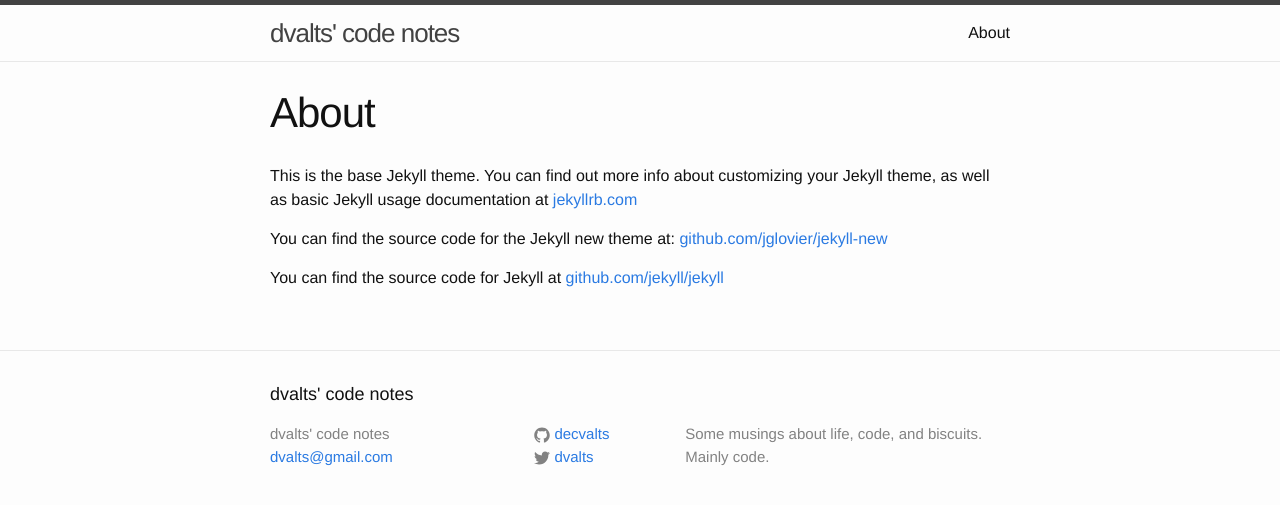
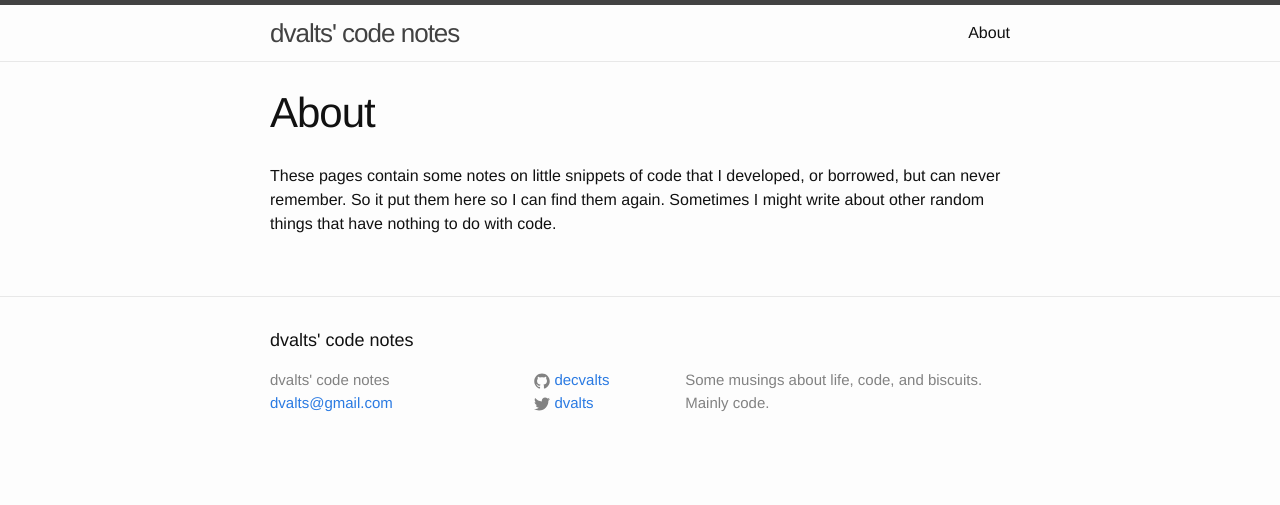
Before and after one commit to dvalters/self, a Jekyll site: the page built from about.md, in a window 1280 px wide. Shown: the top 505 px of the page. Built offline with Jekyll 4.4.1, drawn with Linux system fonts in a browser that asks for light colours.

Commit message:
Update about.md

```diff
--- a/about.md
+++ b/about.md
@@ -4,8 +4,4 @@ title: About
 permalink: /about/
 ---
 
-This is the base Jekyll theme. You can find out more info about customizing your Jekyll theme, as well as basic Jekyll usage documentation at [jekyllrb.com](http://jekyllrb.com/)
-
-You can find the source code for the Jekyll new theme at: [github.com/jglovier/jekyll-new](https://github.com/jglovier/jekyll-new)
-
-You can find the source code for Jekyll at [github.com/jekyll/jekyll](https://github.com/jekyll/jekyll)
+These pages contain some notes on little snippets of code that I developed, or borrowed, but can never remember. So it put them here so I can find them again. Sometimes I might write about other random things that have nothing to do with code.
```
